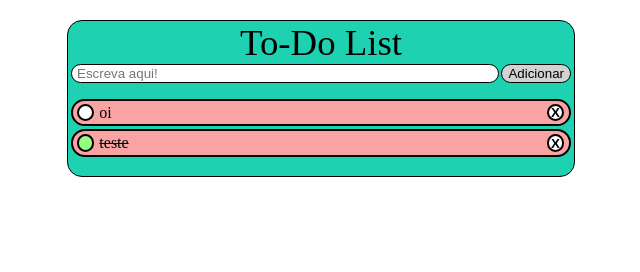
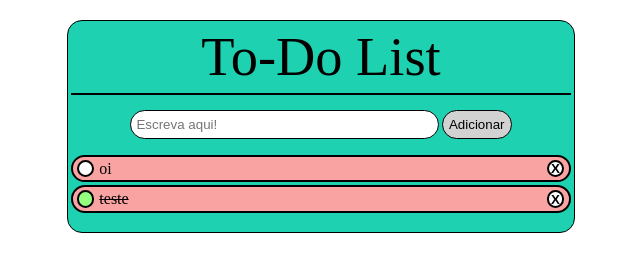
Before and after one commit to renanfortkamp/To-Do-List, a plain HTML site: page index.html in a window 1280 px wide. Shown: the whole page, without its empty margins (319-959 px from the left). Drawn offline with Linux system fonts and the light colour scheme.

Commit message:
aumantando height do input task e diminundo largura

```diff
--- a/style.css
+++ b/style.css
@@ -33,7 +33,8 @@ input{
   border-top-right-radius: 15px;
   padding-left: 5px;
   margin-right: 2.5px;
-  width:100% ;
+  height: 25px;
+  width:60% ;
 }
 
 div>button{
@@ -53,7 +54,7 @@ div>button:hover{
 }
 
 label{
-  font-size: 2.3rem;
+  font-size: 3.4rem;
   width: 100%;
   text-align: center;
   background-color: white;
@@ -63,11 +64,14 @@ label{
   margin-bottom: 0.3;
   color: black;
   transition: 1s;
+  border-bottom: 2px solid black;
+  padding-top: 5px;
+  padding-bottom: 5px;;
+  margin-bottom: 15px;
 }
 
 label:hover{
   letter-spacing: 1px;
-  font-size: 2.3rem;
 
 
 }
```
